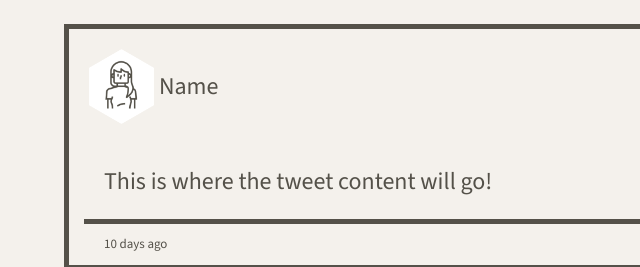
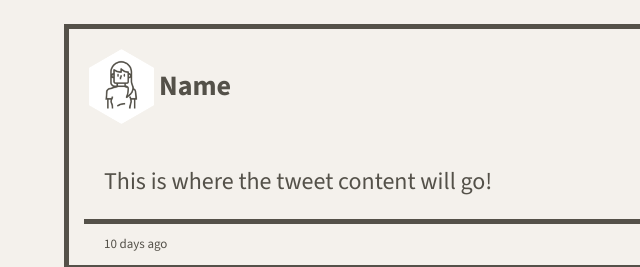
Before and after one commit to liisawiild/tweeter, a website: page public/index.html in a window 1280 px wide. Shown: the part 771-1038 px from the top of the page, 0-640 px from the left. Drawn offline with nearby package versions, Linux system fonts and the light colour scheme.

Commit message:
Correct users name to be h3 not p

```diff
--- a/public/index.html
+++ b/public/index.html
@@ -62,7 +62,7 @@
             <header class="tweet">
               <span>
                 <img class="avatar" src="/images/profile-hex.png">
-                <p>Name</p>
+                <h3>Name</h3>
               </span>
               <h4>@handle</h4>
             </header>
```
